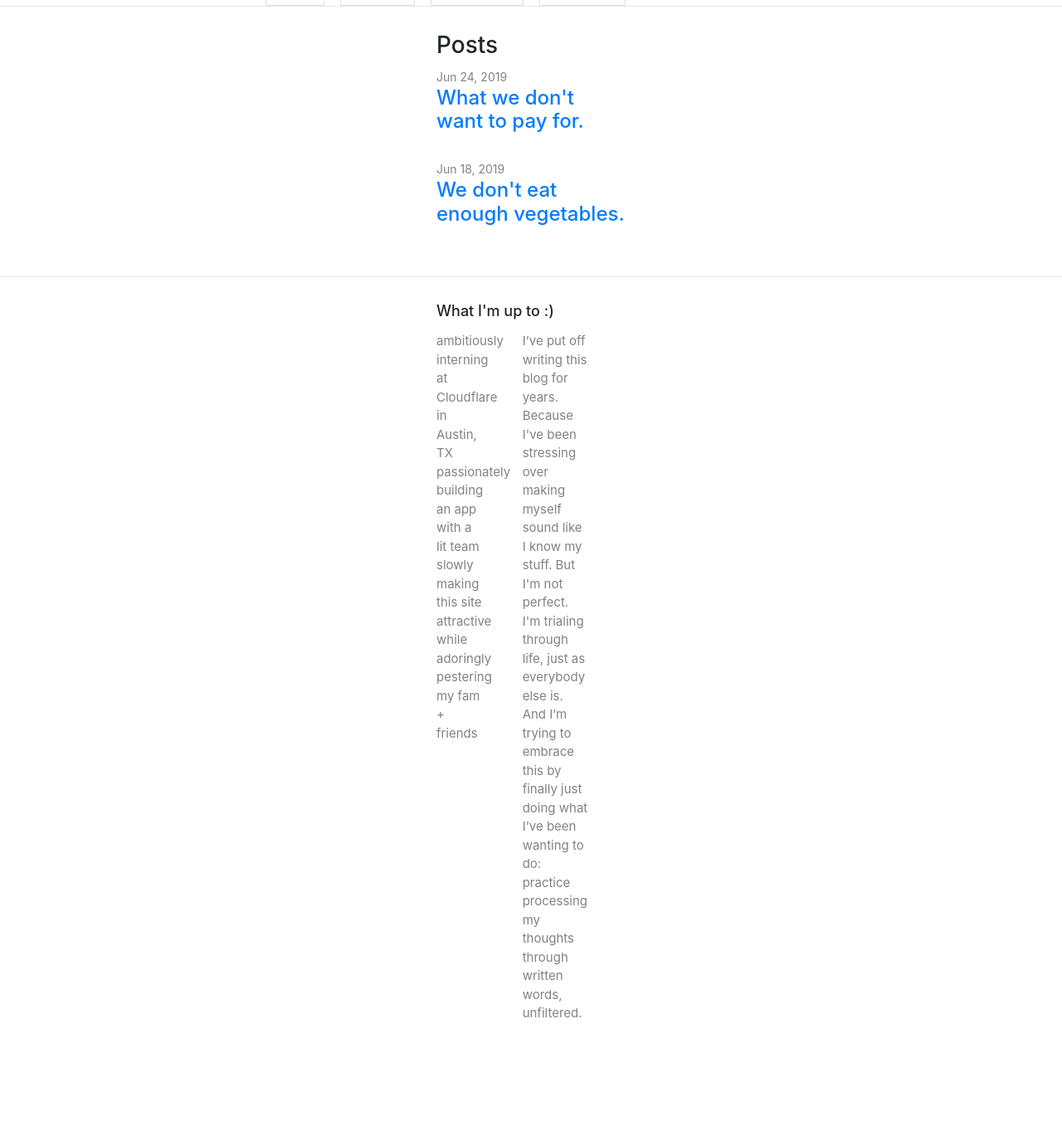
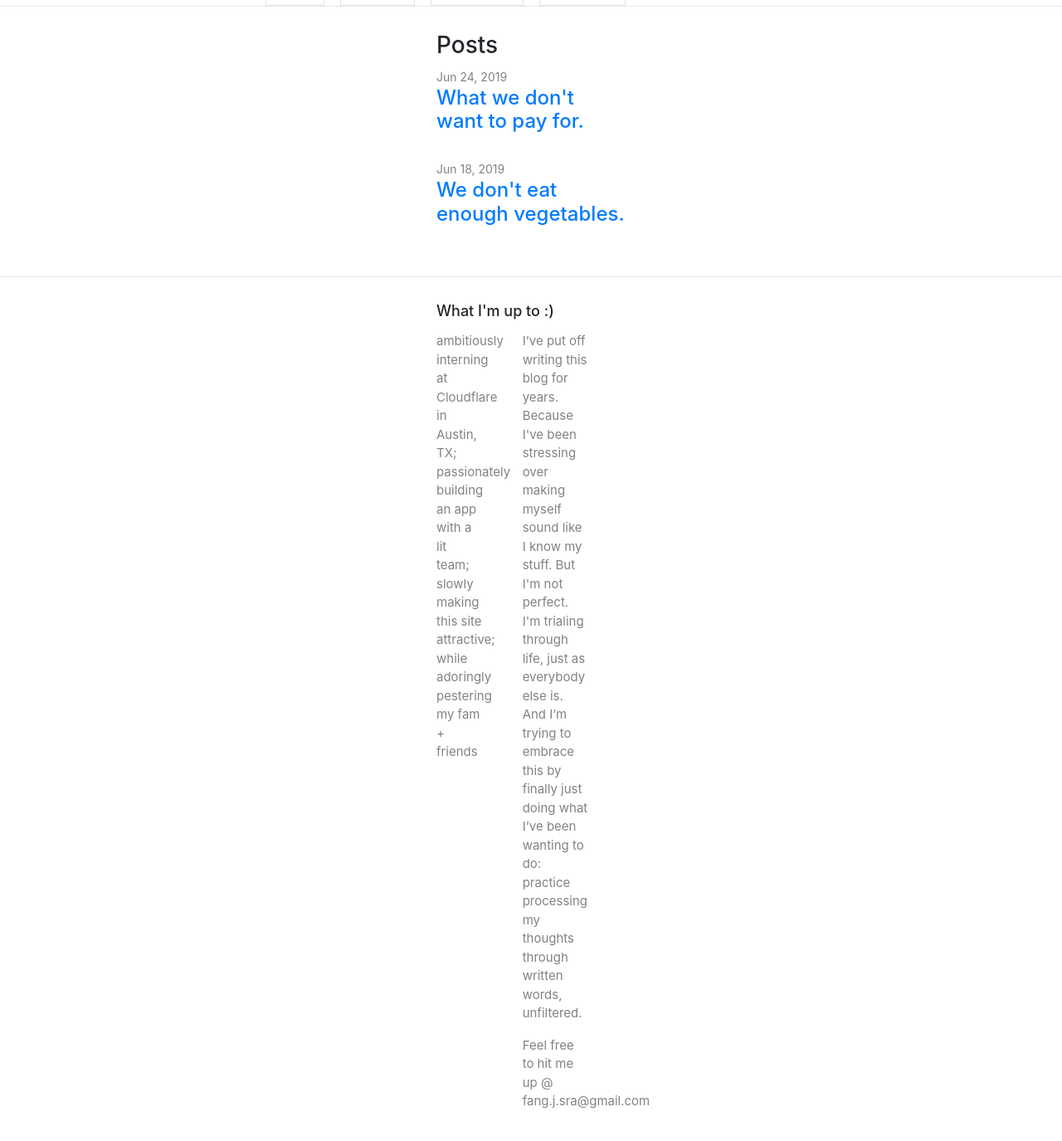
Before and after one commit to j-fang/j-fang.github.io, a Jekyll site: the page built from index.md, in a window 1280 px wide and 1400 px high, scrolled down 256 px. Shown: the top 1375 px of the window at 83% size. Built offline with Jekyll 4.4.1, drawn with Linux system fonts in a browser that asks for light colours; before the commit the page ends 1550 px from its top, so only the background shows below that.

Commit message:
contact-info

```diff
--- a/_config.yml
+++ b/_config.yml
@@ -10,11 +10,11 @@
 # in the templates via {{ site.myvariable }}.
 doing: What I'm up to :)
 title: a space for Rumination x Adventure
-status1: interning at Cloudflare in Austin, TX
-status2: building an app with a lit team
-status3: making this site attractive
+status1: interning at Cloudflare in Austin, TX;
+status2: building an app with a lit team;
+status3: making this site attractive;
 status4: adoringly pestering my fam + friends
-email:
+email: fang.j.sra@gmail.com
 description: >- # this means to ignore newlines until "baseurl:"
   I’ve put off writing this blog for years.
   Because I've been stressing over making myself sound like I know my stuff.
--- a/_includes/footer.html
+++ b/_includes/footer.html
@@ -39,6 +39,7 @@
 
       <div class="footer-col footer-col-3">
         <p>{{- site.description | escape -}}</p>
+        <p>Feel free to hit me up @ fang.j.sra@gmail.com</p>
       </div>
     </div>
 
```
Also changed, not shown: 9 other files.
